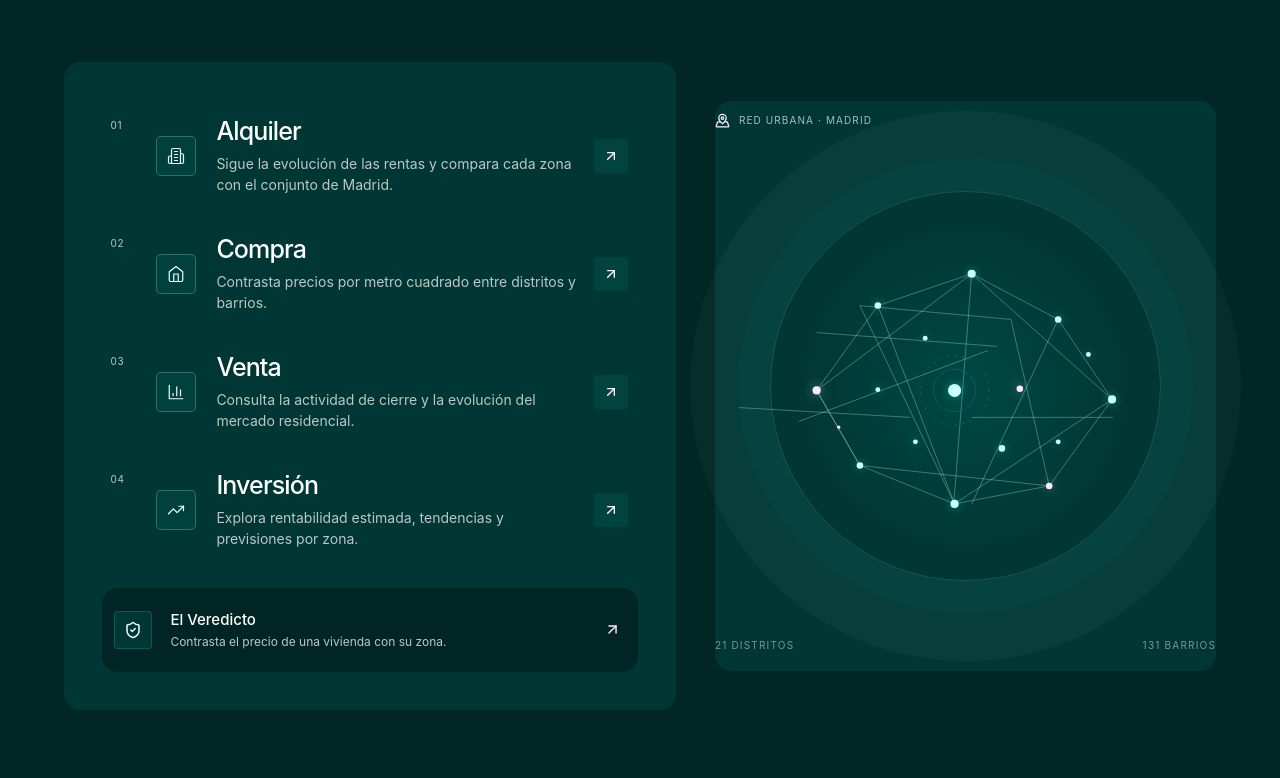
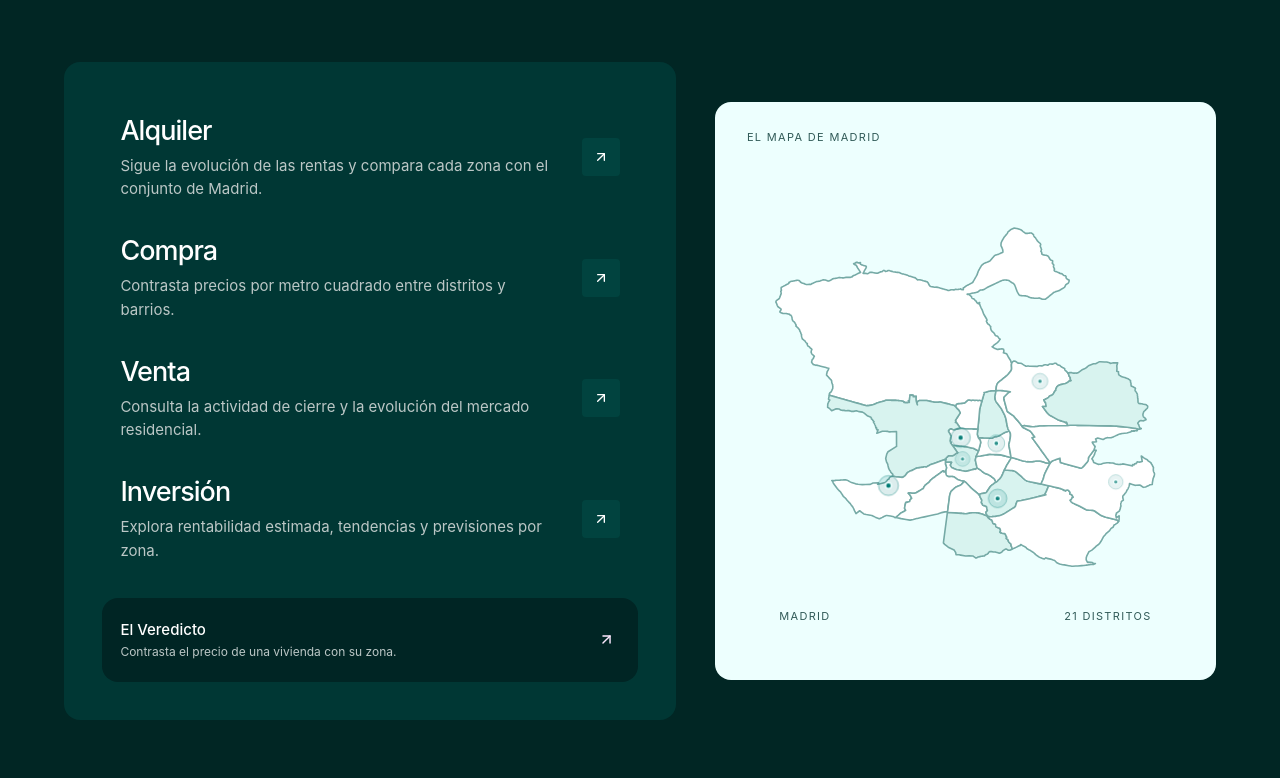
Before and after one commit to rodrigoapvigil/madrid-urban-intelligent, a Next.js app in the folder frontend/: page / in a window 1280 px wide. Shown: the part 3142-3920 px from the top of the page. Built offline with nearby package versions, Linux system fonts and the light colour scheme.

Commit message:
Replace explorer graphic with animated Madrid map

```diff
--- /dev/null
+++ b/frontend/components/MadridDistrictMap.tsx
@@ -0,0 +1,89 @@
+'use client';
+
+import { useEffect, useState } from 'react';
+
+type Point = [number, number];
+type DistrictFeature = {
+  properties?: { name?: string };
+  geometry?: { type?: string; coordinates?: unknown };
+};
+type DistrictMapData = { features?: DistrictFeature[] };
+
+const projectGeometry = (features: DistrictFeature[]) => {
+  const rings: Array<{ name: string; points: Point[] }> = [];
+  for (const feature of features) {
+    const geometry = feature.geometry;
+    if (!geometry?.coordinates) continue;
+    const polygons = geometry.type === 'Polygon'
+      ? [geometry.coordinates as Point[][]]
+      : geometry.type === 'MultiPolygon'
+        ? geometry.coordinates as Point[][][]
+        : [];
+    for (const polygon of polygons) {
+      const exterior = polygon[0];
+      if (exterior?.length) rings.push({ name: feature.properties?.name ?? '', points: exterior });
+    }
+  }
+  if (!rings.length) return [];
+  let minX = Infinity, maxX = -Infinity, minY = Infinity, maxY = -Infinity;
+  for (const { points } of rings) for (const [x, y] of points) {
+    minX = Math.min(minX, x); maxX = Math.max(maxX, x);
+    minY = Math.min(minY, y); maxY = Math.max(maxY, y);
+  }
+  const width = 520, height = 520, pad = 28;
+  const scale = Math.min((width - pad * 2) / (maxX - minX), (height - pad * 2) / (maxY - minY));
+  const offsetX = (width - (maxX - minX) * scale) / 2;
+  const offsetY = (height - (maxY - minY) * scale) / 2;
+  return rings.map((ring, index) => {
+    let centerX = 0, centerY = 0;
+    for (const [x, y] of ring.points) { centerX += x; centerY += y; }
+    centerX /= ring.points.length; centerY /= ring.points.length;
+    return {
+    name: ring.name,
+    index,
+    d: ring.points.map(([x, y], i) => `${i ? 'L' : 'M'}${(offsetX + (x - minX) * scale).toFixed(2)},${(height - offsetY - (y - minY) * scale).toFixed(2)}`).join(' ') + ' Z',
+    cx: offsetX + (centerX - minX) * scale,
+    cy: height - offsetY - (centerY - minY) * scale,
+  }; });
+};
+
+export default function MadridDistrictMap() {
+  const [districts, setDistricts] = useState<Array<{ name: string; index: number; d: string; cx: number; cy: number }>>([]);
+
+  useEffect(() => {
+    let active = true;
+    fetch('/madrid_distritos.geojson')
+      .then((response) => {
+        if (!response.ok) throw new Error('No se pudo cargar el mapa');
+        return response.json() as Promise<DistrictMapData>;
+      })
+      .then((data) => {
+        if (active) setDistricts(projectGeometry(data.features ?? []));
+      })
+      .catch(() => {
+        if (active) setDistricts([]);
+      });
+    return () => { active = false; };
+  }, []);
+
+  return (
+    <div className="mi-district-map">
+      {districts.length ? (
+        <svg viewBox="0 0 520 520" role="img" aria-label="Mapa de los 21 distritos de Madrid">
+          <title>Los 21 distritos de Madrid</title>
+          <desc>Mapa municipal dividido por distritos con puntos animados que evocan actividad urbana.</desc>
+          <g className="mi-district-map__shapes">
+            {districts.map(({ name, index, d }) => <path key={`${name}-${index}`} d={d} className={index % 4 === 0 ? 'mi-district-map__district mi-district-map__district--accent' : 'mi-district-map__district'} />)}
+          </g>
+          {districts.filter(({ index }) => index % 3 === 0).map(({ cx, cy, index }) => (
+            <g key={index} className="mi-district-map__beacon" style={{ animationDelay: `${index * 180}ms` }}>
+              <circle cx={cx} cy={cy} r="10" className="mi-district-map__pulse" />
+              <circle cx={cx} cy={cy} r="3" className="mi-district-map__point" />
+            </g>
+          ))}
+        </svg>
+      ) : <div className="mi-district-map__loading" aria-label="Cargando el mapa de Madrid" />}
+      <div className="mi-district-map__caption"><span>Madrid</span><span>21 distritos</span></div>
+    </div>
+  );
+}
--- a/frontend/components/MadridLanding.css
+++ b/frontend/components/MadridLanding.css
@@ -352,6 +352,7 @@
     100% { transform: translate3d(-27vw,24vh,0) scale(1.38); }
   }
 }
+
 @media (max-width: 1050px) {
   .mi-home { --mi-wrap: calc(100% - 64px); }
   .mi-header { min-height: 90px; grid-template-columns: 1fr auto; padding-inline: 32px; }
@@ -643,3 +644,46 @@
     to { transform: translate3d(100vw,0,0) scale(1); opacity:1; }
   }
 }
+
+/* Final cascade for the explorer redesign. */
+.mi-home .mi-profile { grid-template-columns: minmax(0,1fr) 38px; gap:18px; padding:14px 18px; }
+.mi-home .mi-profile__number,.mi-home .mi-profile__icon { display:none !important; }
+.mi-home .mi-profile__copy strong { font-size:27px; }
+.mi-home .mi-profile__copy small { max-width:500px; font-size:15px; }
+.mi-home .mi-profile__arrow { width:38px; height:38px; }
+.mi-home .mi-verdict { grid-template-columns:minmax(0,1fr) 22px; padding-inline:18px; }
+.mi-home .mi-verdict > span:first-child { display:grid; gap:5px; }
+.mi-home .mi-verdict__icon { display:none; }
+.mi-home .mi-city-visual { min-height:570px; overflow:hidden; border-radius:16px; background:#edfffe; color:#012624; }
+.mi-home .mi-city-visual::before { display:none; }
+.mi-home .mi-city-visual__label { top:28px; left:32px; z-index:2; color:#315b58; font-size:11px; letter-spacing:.12em; }
+.mi-district-map { position:relative; width:min(100%,560px); margin:44px auto 18px; }
+.mi-district-map svg { display:block; width:100%; height:auto; overflow:visible; }
+.mi-district-map__district { fill:#fff; stroke:#76aaa6; stroke-width:1.6; stroke-linejoin:round; vector-effect:non-scaling-stroke; }
+.mi-district-map__district--accent { fill:#d8f3ef; }
+.mi-district-map__beacon { transform-box:fill-box; transform-origin:center; animation:mi-map-beacon 3.6s ease-in-out infinite; }
+.mi-district-map__pulse { fill:rgba(0,130,124,.14); stroke:rgba(0,130,124,.46); stroke-width:1; }
+.mi-district-map__point { fill:#007a73; stroke:#edfffe; stroke-width:1.5; }
+.mi-district-map__caption { display:flex; justify-content:space-between; padding:0 26px; color:#315b58; font-size:11px; letter-spacing:.12em; text-transform:uppercase; }
+.mi-district-map__loading { width:65%; aspect-ratio:1; margin:50px auto; border:1px solid #8cbab6; border-radius:50%; background:radial-gradient(circle,rgba(0,130,124,.16),transparent 65%); animation:mi-map-loading 1.8s ease-in-out infinite alternate; }
+.mi-home .mi-audience__list article { grid-template-columns:minmax(0,1fr); }
+.mi-home .mi-audience__list article > span,.mi-home .mi-audience__list article > svg { display:none !important; }
+.mi-home .mi-method__steps article { grid-template-columns:minmax(0,1fr) auto; }
+.mi-home .mi-method__index { display:none; }
+.mi-home .mi-method__tag { color:#012624; border-color:rgba(1,38,36,.2); background:#edfffe; }
+@keyframes mi-map-beacon { 0%,100% { opacity:.68; transform:scale(.88); } 50% { opacity:1; transform:scale(1.22); } }
+@keyframes mi-map-loading { to { opacity:.45; transform:scale(.94); } }
+@media (max-width:1050px) {
+  .mi-home .mi-city-visual { min-height:460px; }
+  .mi-home .mi-profile { min-height:108px; padding-inline:12px; }
+}
+@media (max-width:650px) {
+  .mi-home .mi-profile { min-height:100px; padding:12px 14px; }
+  .mi-home .mi-profile__copy strong { font-size:23px; }
+  .mi-home .mi-profile__copy small { font-size:14px; }
+  .mi-home .mi-city-visual { min-height:430px; padding:18px; }
+  .mi-home .mi-city-visual__label { top:18px; left:20px; }
+  .mi-district-map { margin:38px auto 12px; }
+  .mi-district-map__caption { padding:0 10px; font-size:9px; }
+}
+@media (prefers-reduced-motion:reduce) { .mi-district-map__beacon,.mi-district-map__loading { animation:none; } }
--- a/frontend/components/MadridLanding.tsx
+++ b/frontend/components/MadridLanding.tsx
@@ -1,13 +1,14 @@
 import Link from 'next/link';
-import { ArrowDown, ArrowRight, ArrowUpRight, BarChart3, Building2, HelpCircle, Home, MapPinned, ShieldCheck, TrendingUp } from 'lucide-react';
+import { ArrowDown, ArrowRight, ArrowUpRight, BarChart3 } from 'lucide-react';
 import ParticleField from './ParticleField';
+import MadridDistrictMap from './MadridDistrictMap';
 import './MadridLanding.css';
 
 const profiles = [
-  { number: '01', title: 'Alquiler', text: 'Sigue la evolución de las rentas y compara cada zona con el conjunto de Madrid.', href: '/madrid?profile=alquiler', Icon: Building2 },
-  { number: '02', title: 'Compra', text: 'Contrasta precios por metro cuadrado entre distritos y barrios.', href: '/madrid?profile=compra', Icon: Home },
-  { number: '03', title: 'Venta', text: 'Consulta la actividad de cierre y la evolución del mercado residencial.', href: '/madrid?profile=venta', Icon: BarChart3 },
-  { number: '04', title: 'Inversión', text: 'Explora rentabilidad estimada, tendencias y previsiones por zona.', href: '/madrid?profile=inversion', Icon: TrendingUp },
+  { title: 'Alquiler', text: 'Sigue la evolución de las rentas y compara cada zona con el conjunto de Madrid.', href: '/madrid?profile=alquiler' },
+  { title: 'Compra', text: 'Contrasta precios por metro cuadrado entre distritos y barrios.', href: '/madrid?profile=compra' },
+  { title: 'Venta', text: 'Consulta la actividad de cierre y la evolución del mercado residencial.', href: '/madrid?profile=venta' },
+  { title: 'Inversión', text: 'Explora rentabilidad estimada, tendencias y previsiones por zona.', href: '/madrid?profile=inversion' },
 ];
 
 const audiences = [
@@ -16,22 +17,6 @@ const audiences = [
   ['Analizo el mercado', 'Lee indicadores por periodo, distrito y barrio con su contexto.'],
   ['Evalúo una inversión', 'Explora rentabilidad estimada y señala qué cifras son proyecciones.'],
 ];
-
-function MadridNetwork() {
-  return (
-    <svg className="mi-network" viewBox="0 0 520 420" role="img" aria-label="Visualización de la red urbana de Madrid">
-      <defs><radialGradient id="networkGlow"><stop stopColor="#00827c" stopOpacity=".22"/><stop offset="1" stopColor="#00827c" stopOpacity="0"/></radialGradient></defs>
-      <circle cx="260" cy="210" r="205" fill="url(#networkGlow)" />
-      <g fill="none" stroke="rgba(203,255,252,.38)" strokeWidth="1">
-        <path d="M78 215 153 111 268 72 374 128 440 226 363 332 247 354 131 307 78 215Z" />
-        <path d="m153 111 94 243m21-282-22 282m128-226-106 226m173-106-173 0m-285-12 210 12m-115-104 221 17m-243 92 232-87" />
-        <path d="m78 215 190-143 172 154-193 128-116-243 185 17 47 204-232-25Z" />
-      </g>
-      {[[78,215,5],[153,111,4],[268,72,5],[374,128,4],[440,226,5],[363,332,4],[247,354,5],[131,307,4],[247,215,8],[153,214,3],[327,213,4],[211,151,3],[305,286,4],[199,278,3],[374,278,3],[105,260,2],[411,171,3]].map(([cx,cy,r],i)=><circle key={i} cx={cx} cy={cy} r={r} className={i%5===0?'mi-network__node mi-network__node--coral':'mi-network__node'} />)}
-      <circle cx="247" cy="215" r="26" fill="none" stroke="rgba(0,130,124,.55)"/><circle cx="247" cy="215" r="42" fill="none" stroke="rgba(187,199,198,.3)" strokeDasharray="2 7"/>
-    </svg>
-  );
-}
 
 function TrendVisual() {
   return (
@@ -89,8 +74,8 @@ export default function MadridLanding() {
           <div className="mi-wrap">
             <div className="mi-platform__intro"><div><p className="mi-kicker mi-kicker--muted">Una ciudad, cuatro perspectivas</p><h2 id="mi-platform-title">Explora el mercado.<br/><span>Encuentra tu lectura.</span></h2></div><p>Elige el perfil que responde a tu pregunta. Compara zonas, consulta tendencias y sigue la evolución mensual.</p></div>
             <div className="mi-platform__frame"><div className="mi-platform__grid">
-              <div className="mi-profile-list">{profiles.map(({number,title,text,href,Icon})=><Link className="mi-profile" href={href} key={number}><span className="mi-profile__number">{number}</span><span className="mi-profile__icon"><Icon aria-hidden="true"/></span><span className="mi-profile__copy"><strong>{title}</strong><small>{text}</small></span><span className="mi-profile__arrow"><ArrowUpRight aria-hidden="true"/></span></Link>)}<Link href="/madrid/veredicto" className="mi-verdict"><span className="mi-verdict__icon"><ShieldCheck aria-hidden="true"/></span><span><strong>El Veredicto</strong><small>Contrasta el precio de una vivienda con su zona.</small></span><ArrowUpRight aria-hidden="true"/></Link></div>
-              <aside className="mi-city-visual"><div className="mi-city-visual__label"><MapPinned aria-hidden="true"/> Red urbana · Madrid</div><MadridNetwork/><div className="mi-city-visual__caption"><span>21 distritos</span><span>131 barrios</span></div></aside>
+              <div className="mi-profile-list">{profiles.map(({title,text,href})=><Link className="mi-profile" href={href} key={title}><span className="mi-profile__copy"><strong>{title}</strong><small>{text}</small></span><span className="mi-profile__arrow"><ArrowUpRight aria-hidden="true"/></span></Link>)}<Link href="/madrid/veredicto" className="mi-verdict"><span><strong>El Veredicto</strong><small>Contrasta el precio de una vivienda con su zona.</small></span><ArrowUpRight aria-hidden="true"/></Link></div>
+              <aside className="mi-city-visual"><div className="mi-city-visual__label">El mapa de Madrid</div><MadridDistrictMap/></aside>
             </div></div>
           </div>
         </section>
@@ -110,12 +95,12 @@ export default function MadridLanding() {
         <p className="mi-bridge" aria-label="La mejor decisión empieza con una buena pregunta.">La mejor decisión empieza <span>con una buena pregunta.</span></p>
 
         <section className="mi-audience" aria-labelledby="mi-audience-title">
-          <div className="mi-wrap mi-audience__layout"><div className="mi-audience__intro"><p className="mi-kicker mi-kicker--muted">Información que acompaña decisiones</p><h2 id="mi-audience-title">Un mismo Madrid.<br/><span>Tu propia pregunta.</span></h2><p>Una herramienta para explorar la vivienda desde distintos puntos de vista y entender mejor el contexto de cada zona.</p></div><div className="mi-audience__list">{audiences.map(([title,text],i)=><article key={title}><span>0{i+1}</span><div><h3>{title}</h3><p>{text}</p></div><HelpCircle aria-hidden="true"/></article>)}</div></div>
+          <div className="mi-wrap mi-audience__layout"><div className="mi-audience__intro"><p className="mi-kicker mi-kicker--muted">Información que acompaña decisiones</p><h2 id="mi-audience-title">Un mismo Madrid.<br/><span>Tu propia pregunta.</span></h2><p>Una herramienta para explorar la vivienda desde distintos puntos de vista y entender mejor el contexto de cada zona.</p></div><div className="mi-audience__list">{audiences.map(([title,text])=><article key={title}><div><h3>{title}</h3><p>{text}</p></div></article>)}</div></div>
         </section>
 
         <p className="mi-bridge" aria-label="Cada indicador necesita una fuente clara.">Cada indicador necesita <span>una fuente clara.</span></p>
 
-        <section className="mi-method" aria-labelledby="mi-method-title"><div className="mi-wrap mi-method__layout"><div className="mi-method__intro"><p className="mi-kicker mi-kicker--muted">Transparencia en cada indicador</p><h2 id="mi-method-title">Dato real.<br/><span>Estimación visible.</span></h2><p>La fuente y la naturaleza de cada cifra forman parte de la lectura. Así puedes interpretar los datos con su contexto.</p></div><div className="mi-method__steps"><article><span className="mi-method__index">01</span><div><strong>Operaciones oficiales</strong><p>Series históricas basadas en datos públicos de cierre del Ayuntamiento de Madrid.</p></div><span className="mi-method__tag">Dato real</span></article><article><span className="mi-method__index">02</span><div><strong>Comparación por zona</strong><p>Consulta barrios y distritos junto a referencias del conjunto de Madrid.</p></div><span className="mi-method__tag">Contexto</span></article><article><span className="mi-method__index">03</span><div><strong>Proyecciones identificadas</strong><p>Las estimaciones se señalan para distinguirlas de los valores observados.</p></div><span className="mi-method__tag mi-method__tag--forecast">Estimación</span></article></div></div></section>
+        <section className="mi-method" aria-labelledby="mi-method-title"><div className="mi-wrap mi-method__layout"><div className="mi-method__intro"><p className="mi-kicker mi-kicker--muted">Transparencia en cada indicador</p><h2 id="mi-method-title">Dato real.<br/><span>Estimación visible.</span></h2><p>La fuente y la naturaleza de cada cifra forman parte de la lectura. Así puedes interpretar los datos con su contexto.</p></div><div className="mi-method__steps"><article><div><strong>Operaciones oficiales</strong><p>Series históricas basadas en datos públicos de cierre del Ayuntamiento de Madrid.</p></div><span className="mi-method__tag">Dato real</span></article><article><div><strong>Comparación por zona</strong><p>Consulta barrios y distritos junto a referencias del conjunto de Madrid.</p></div><span className="mi-method__tag">Contexto</span></article><article><div><strong>Proyecciones identificadas</strong><p>Las estimaciones se señalan para distinguirlas de los valores observados.</p></div><span className="mi-method__tag mi-method__tag--forecast">Estimación</span></article></div></div></section>
 
         <p className="mi-bridge" aria-label="Entender primero. Decidir después.">Entender primero. <span>Decidir después.</span></p>
 
```
